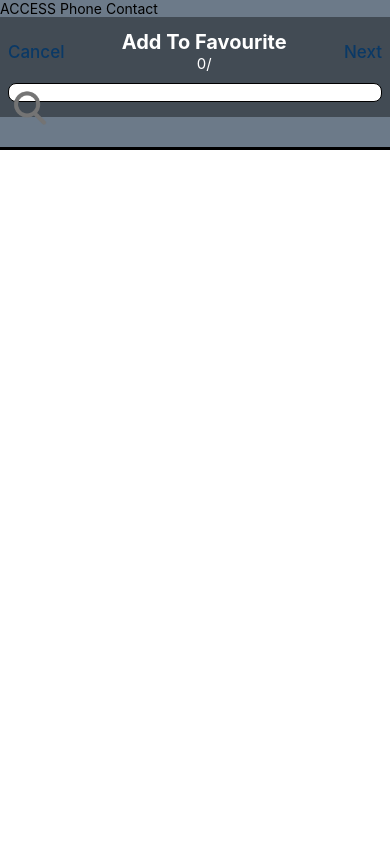
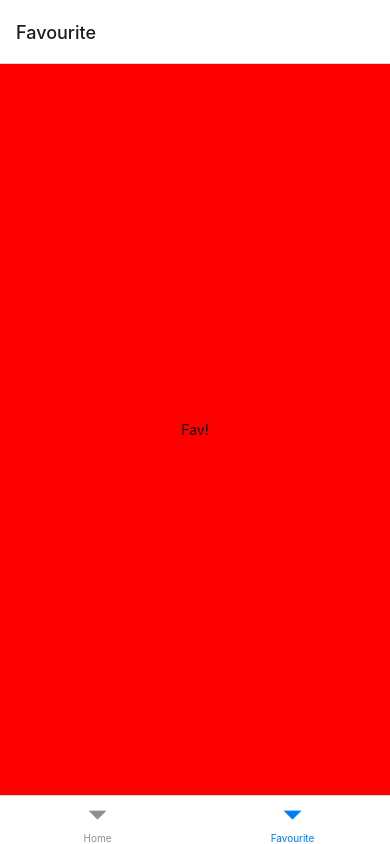
Before and after one commit to khaled-osama-elhabibi/Favourite-Contacts, a React Native app: screen /Favourite in a window 390 px wide. Built offline with nearby package versions, Linux system fonts and the light colour scheme.

Commit message:
INIT : the basic structure of react navigation

```diff
--- a/App.js
+++ b/App.js
@@ -8,15 +8,10 @@
 
 import React from 'react';
 import {SafeAreaView, StyleSheet} from 'react-native';
-
-import Home from './src/screens/home';
+import AppNavigator from './src/navigation/app-navigator';
 
 const App = () => {
-  return (
-    <SafeAreaView>
-      <Home />
-    </SafeAreaView>
-  );
+  return <AppNavigator />;
 };
 
 const styles = StyleSheet.create({});
--- a/package.json
+++ b/package.json
@@ -10,12 +10,18 @@
     "lint": "eslint ."
   },
   "dependencies": {
+    "@react-native-masked-view/masked-view": "^0.2.6",
+    "@react-navigation/bottom-tabs": "^6.2.0",
     "@react-navigation/native": "^6.0.8",
     "@react-navigation/native-stack": "^6.5.0",
+    "@react-navigation/stack": "^6.1.1",
     "react": "17.0.2",
     "react-native": "0.67.2",
     "react-native-contacts": "^7.0.4",
+    "react-native-gesture-handler": "^2.2.0",
     "react-native-permissions": "^3.2.0",
+    "react-native-safe-area-context": "^3.3.2",
+    "react-native-screens": "^3.11.0",
     "redux": "^4.1.2"
   },
   "devDependencies": {
--- /dev/null
+++ b/src/navigation/app-navigator.js
@@ -0,0 +1,20 @@
+import * as React from 'react';
+import {NavigationContainer} from '@react-navigation/native';
+import {createBottomTabNavigator} from '@react-navigation/bottom-tabs';
+import Home from '../screens/home';
+import Favourite from '../screens/favourite';
+import {createStackNavigator} from '@react-navigation/stack';
+
+const Tab = createBottomTabNavigator();
+const Stack = createStackNavigator();
+
+export default function AppNavigator() {
+  return (
+    <NavigationContainer>
+      <Tab.Navigator>
+        <Tab.Screen name="Home" component={Home} />
+        <Tab.Screen name="Favourite" component={Favourite} />
+      </Tab.Navigator>
+    </NavigationContainer>
+  );
+}
--- /dev/null
+++ b/src/screens/favourite/index.js
@@ -0,0 +1,18 @@
+import * as React from 'react';
+import {Text, View} from 'react-native';
+
+const Favourite = () => {
+  return (
+    <View
+      style={{
+        flex: 1,
+        justifyContent: 'center',
+        alignItems: 'center',
+        backgroundColor: 'red',
+      }}>
+      <Text>Fav!</Text>
+    </View>
+  );
+};
+
+export default Favourite;
```
Also changed, not shown: src/screens/contactDetails/index.js (added), 3 other files (tests, documents, lock files or other folders).
